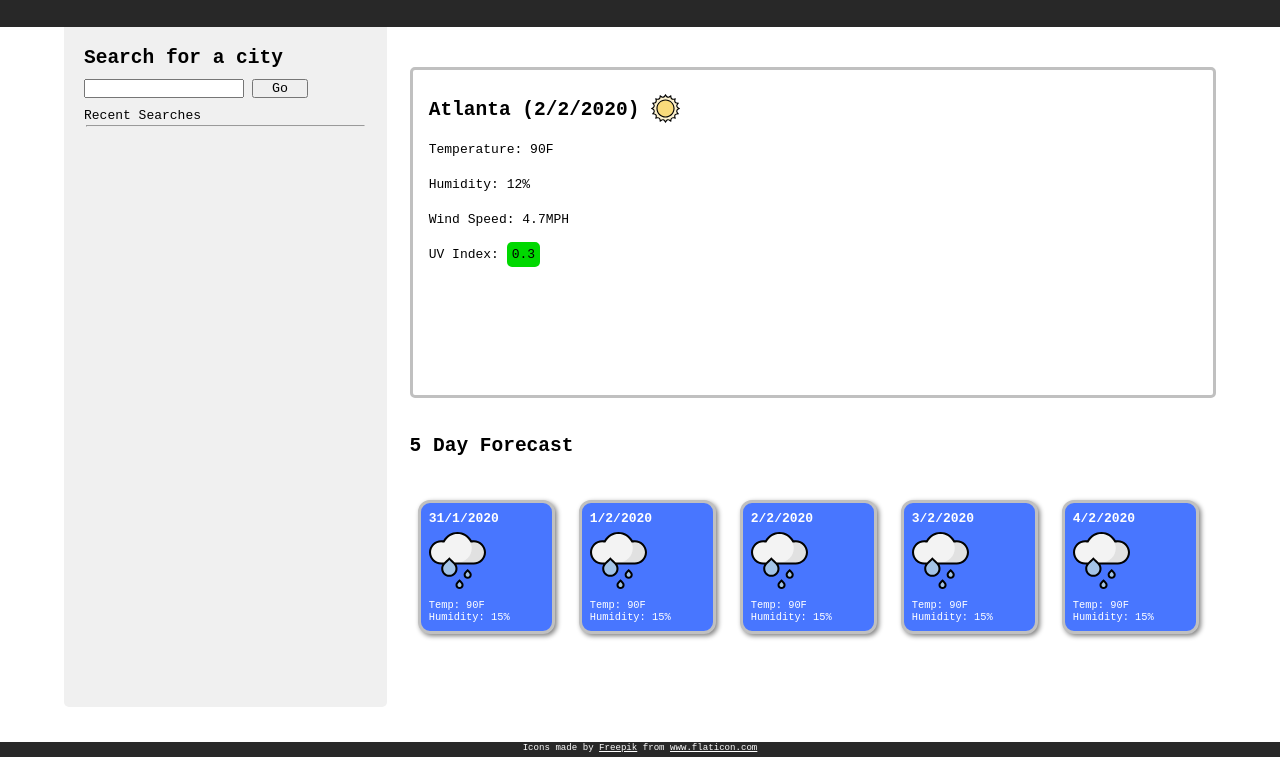
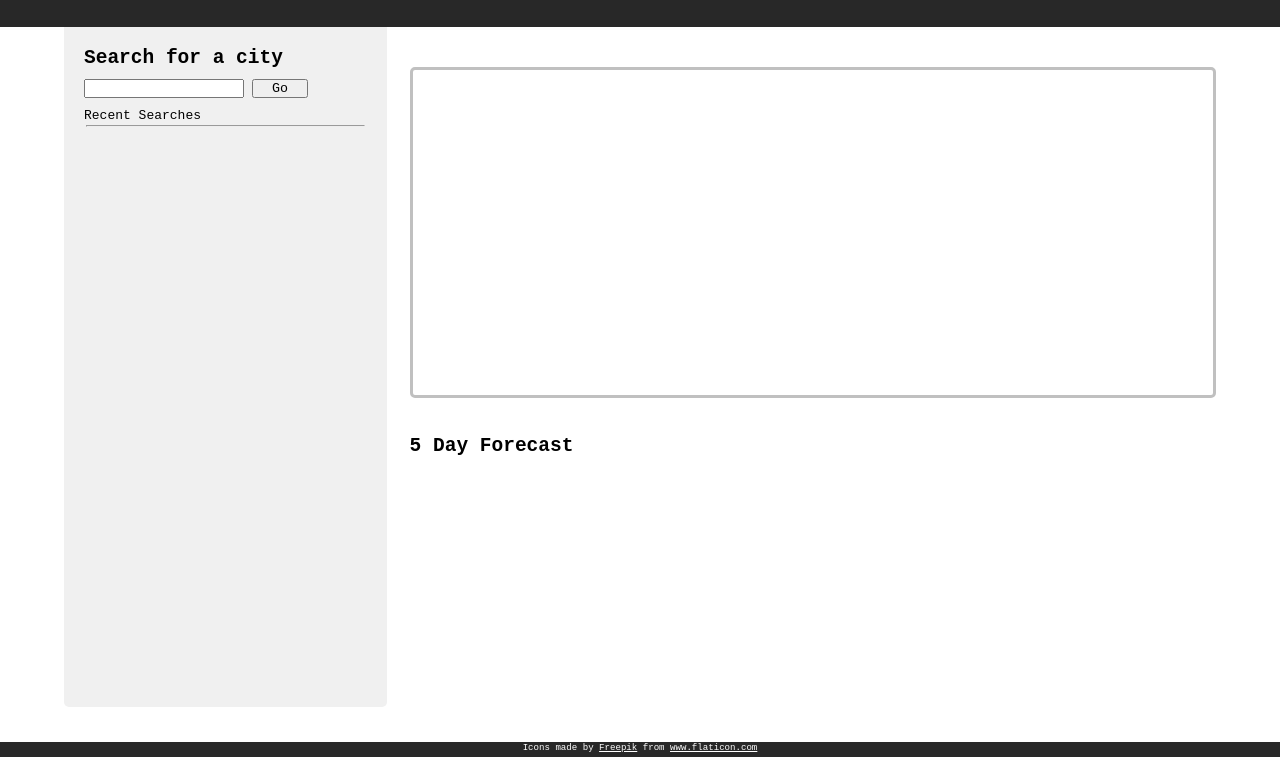
Before and after one commit to andrewjknapp/Weather-Dashboard, a plain HTML site: page index.html in a window 1280 px wide. Shown: the part 43-800 px from the top of the page. Drawn offline with nearby package versions, Linux system fonts and the light colour scheme; no server answers.

Commit message:
Now weather divs will be empty by default

```diff
--- a/index.html
+++ b/index.html
@@ -29,47 +29,26 @@
     <section id="weather-box">
         <article id="weather-container">
             <div id="current-weather">
-                <h2 id="city-name">Atlanta (2/2/2020) <img class="icon" src="assets/001-sun.svg"></h2>
+
+                <!-- <h2 id="city-name">Atlanta (2/2/2020) <img class="icon" src="assets/001-sun.svg"></h2>
                 <p>Temperature: 90F</p>
                 <p>Humidity: 12%</p>
                 <p>Wind Speed: 4.7MPH</p>
                 <p>UV Index: <span id="uv" style="background: #00d800">0.3</span></p>
-
+                 -->
             </div>
         </article>
         <article id="weather-forecast">
             <h2 id="forecast-title">5 Day Forecast</h2>
             <div id="forecast-list">
-                <div class="forecast-day">
+
+                <!-- <div class="forecast-day">
                         <h3>31/1/2020</h3>
                         <img class="forecast-icon" src="assets/002-rain.svg">
                         <p>Temp: 90F</p>
                         <p>Humidity: 15%</p>
-                </div>
-                <div class="forecast-day">
-                    <h3>1/2/2020</h3>
-                    <img class="forecast-icon" src="assets/002-rain.svg">
-                    <p>Temp: 90F</p>
-                    <p>Humidity: 15%</p>
-                </div>
-                <div class="forecast-day">
-                    <h3>2/2/2020</h3>
-                    <img class="forecast-icon" src="assets/002-rain.svg">
-                    <p>Temp: 90F</p>
-                    <p>Humidity: 15%</p>
-                </div>
-                <div class="forecast-day">
-                    <h3>3/2/2020</h3>
-                    <img class="forecast-icon" src="assets/002-rain.svg">
-                    <p>Temp: 90F</p>
-                    <p>Humidity: 15%</p>
-                </div>
-                <div class="forecast-day">
-                    <h3>4/2/2020</h3>
-                    <img class="forecast-icon" src="assets/002-rain.svg">
-                    <p>Temp: 90F</p>
-                    <p>Humidity: 15%</p>
-                </div>
+                </div> -->
+
             </div>
         </article>
     </section>
```
